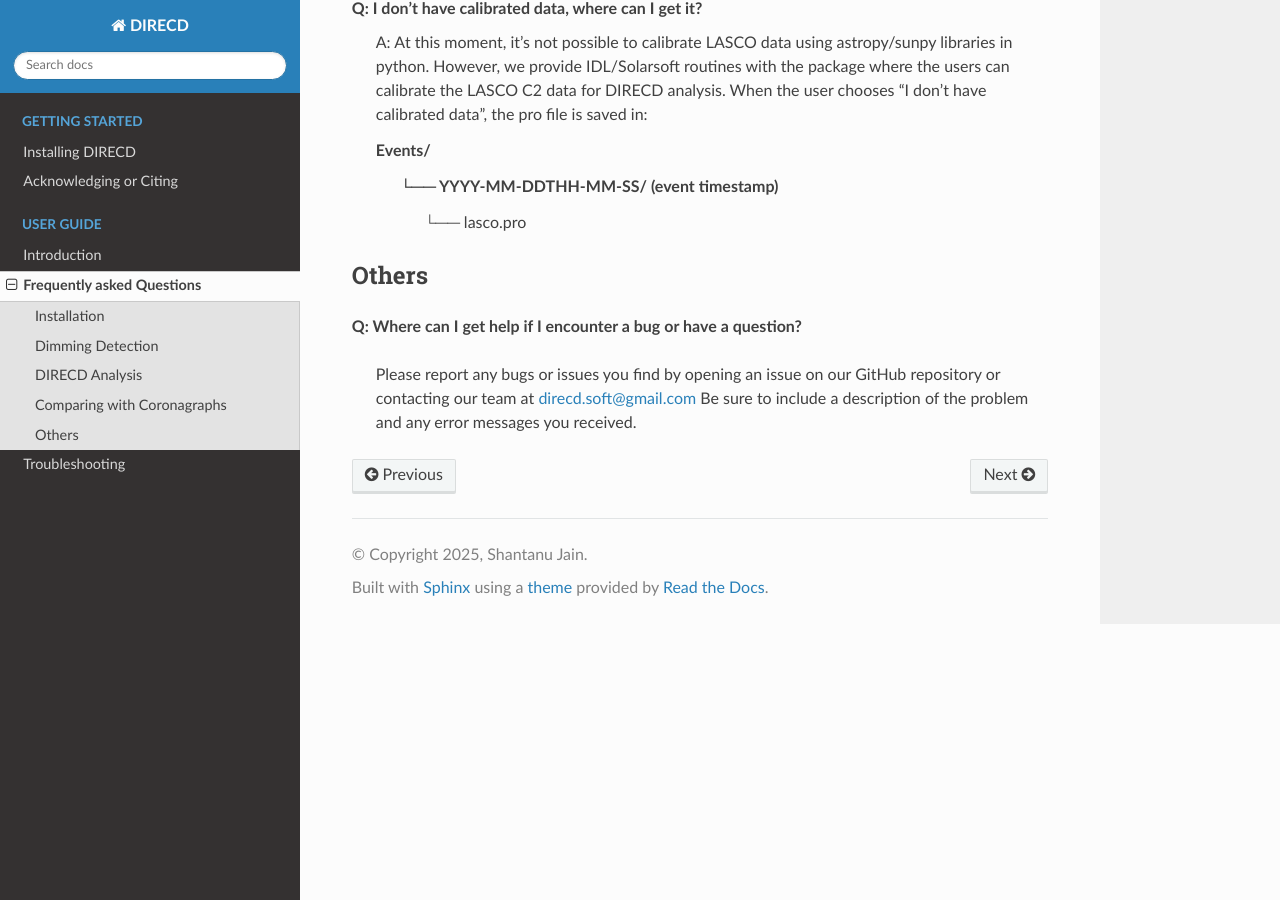
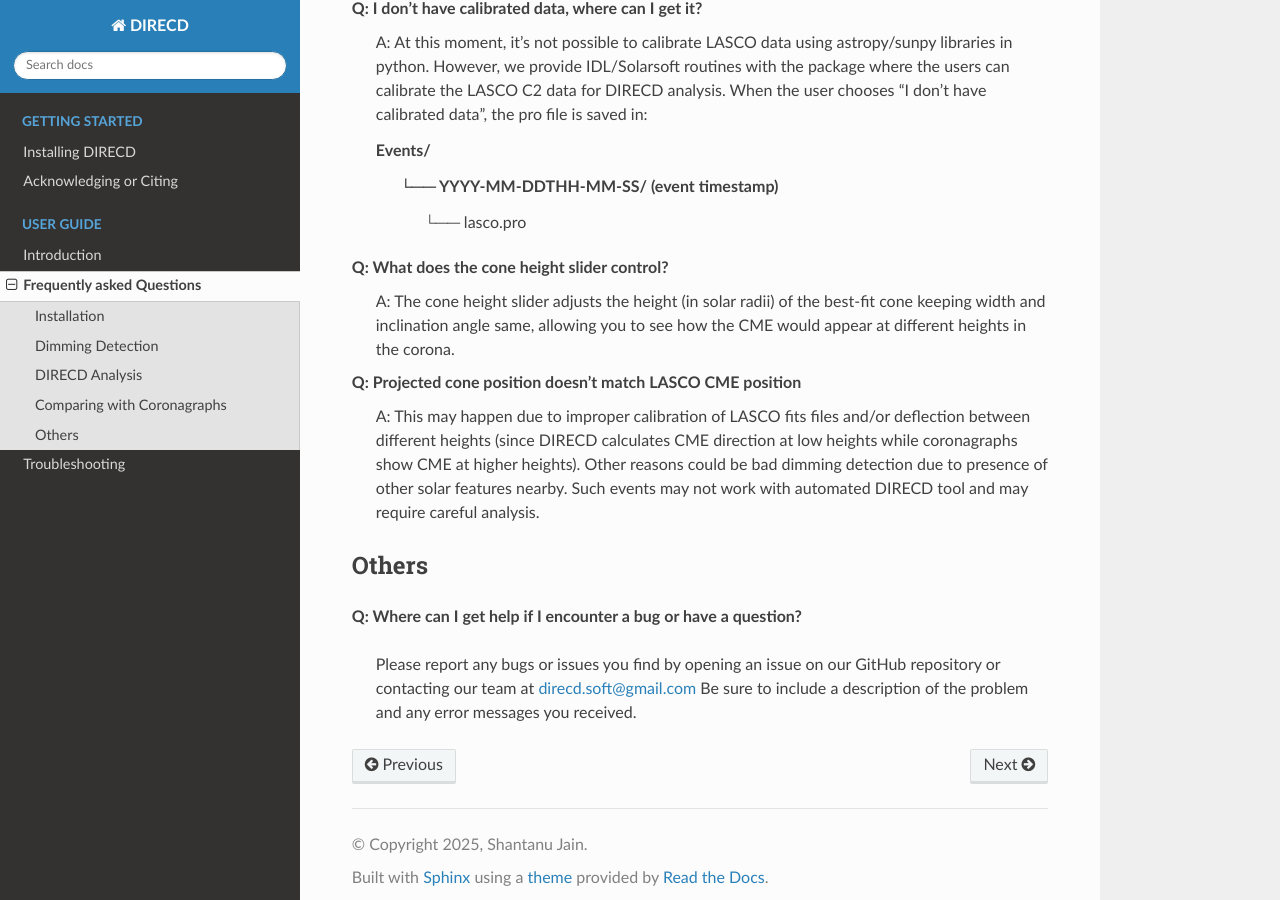
Before and after one commit to jain-shantanu/DIRECD_soft, a Sphinx documentation site: the page built from source/FAQ.rst, in a window 1280 px wide and 900 px high, scrolled down 3256 px. Built offline with Sphinx 7.4.7 and the Read the Docs theme 3.1.0, drawn with Linux system fonts in a browser that asks for light colours.

Commit message:
Update FAQ.rst

```diff
--- a/source/FAQ.rst
+++ b/source/FAQ.rst
@@ -149,8 +149,14 @@ Comparing with Coronagraphs
     Events/
         └── YYYY-MM-DDTHH-MM-SS/  (event timestamp)
                 └── lasco.pro
+**Q: What does the cone height slider control?**
+    A: The cone height slider adjusts the height (in solar radii) of the best-fit cone
+    keeping width and inclination angle same, allowing you to see how the CME would appear at different heights in the corona.
 
-
+**Q: Projected cone position doesn't match LASCO CME position**
+    A: This may happen due to improper calibration of LASCO fits files and/or deflection between different heights (since DIRECD calculates CME direction at low heights while coronagraphs show CME at higher heights).
+    Other reasons could be bad dimming detection due to presence of other solar features nearby. Such events may not work with automated DIRECD tool and may require
+    careful analysis.
 
 
 Others
```
